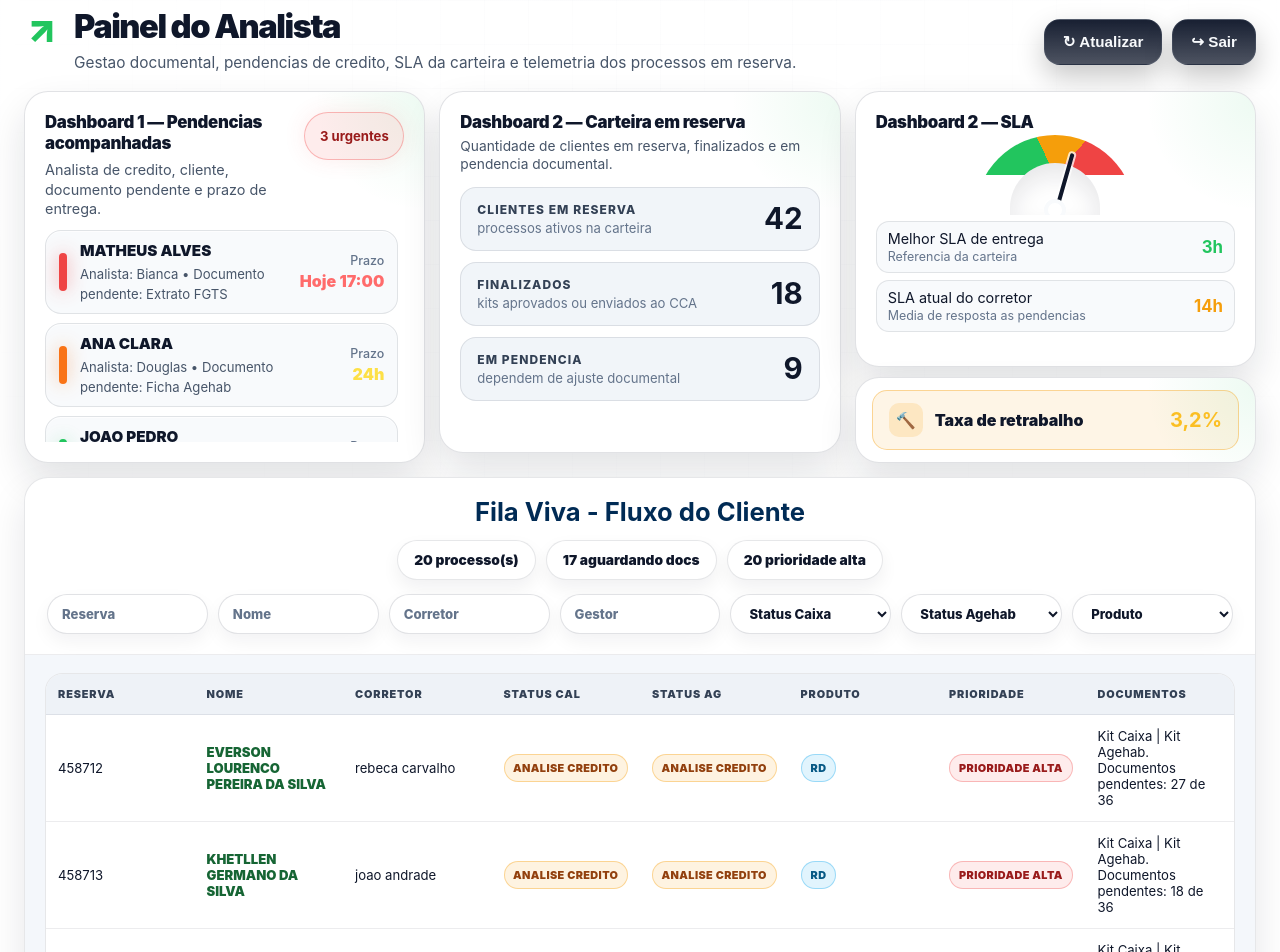
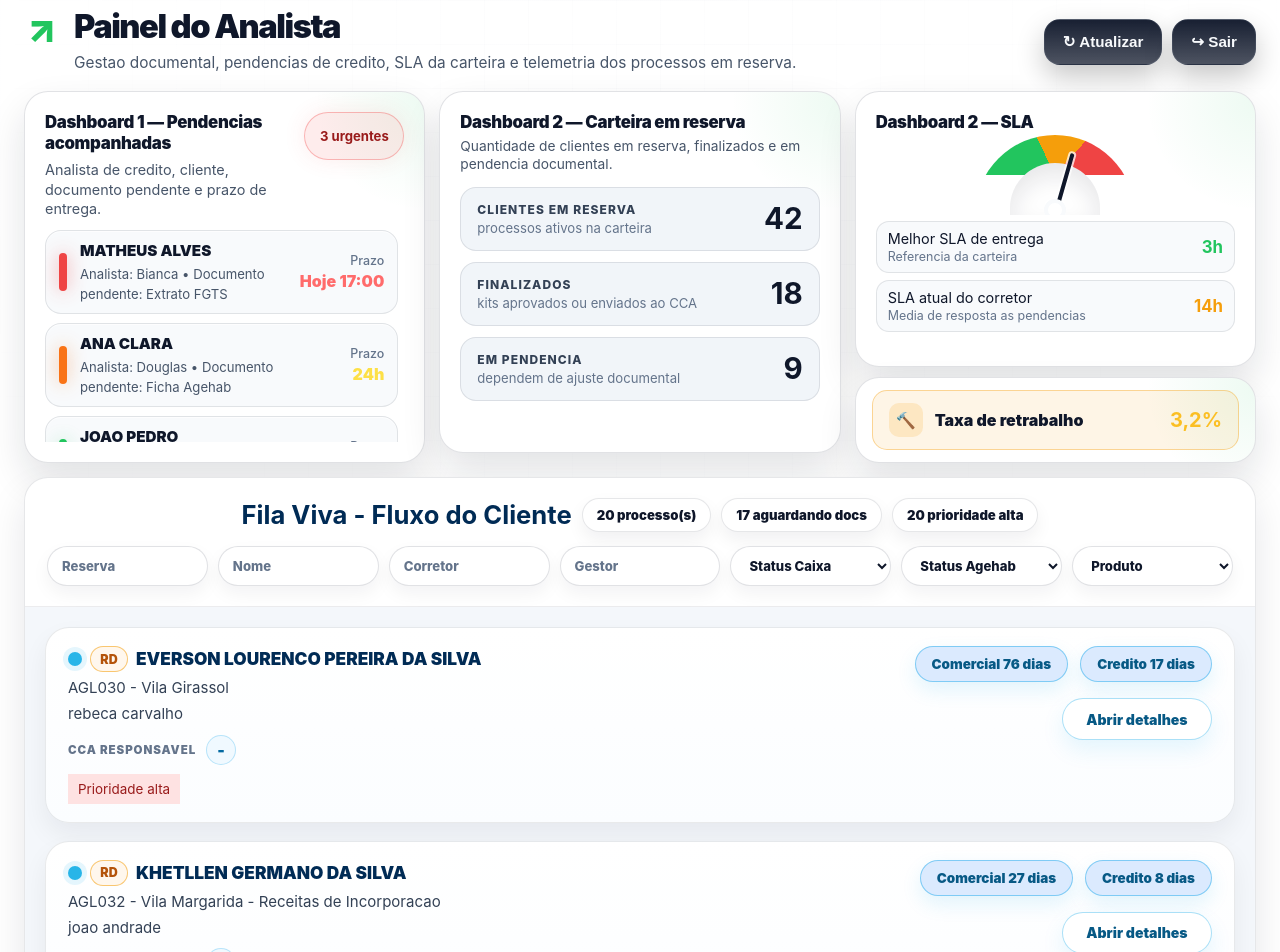
Before and after one commit to catsandygo-design/MAQ2-CREDITO, a Next.js app: page /app/analista in a window 1280 px wide. Shown: the top 952 px of the page. Built offline with nearby package versions, Linux system fonts and the light colour scheme.

Commit message:
revertendo erro no filtro, daqui pra baixo so ladeira

```diff
--- a/src/app/app/analista/page.tsx
+++ b/src/app/app/analista/page.tsx
@@ -98,6 +98,7 @@ const resumoCarteira = [
 ];
 
 export default function AppAnalistaPage() {
+  const [detalhesAbertos, setDetalhesAbertos] = useState<string[]>([]);
   const [filtros, setFiltros] = useState({
     reserva: '',
     nome: '',
@@ -107,6 +108,12 @@ export default function AppAnalistaPage() {
     agehab: '',
     produto: '',
   });
+
+  const alternarDetalhe = (id: string) => {
+    setDetalhesAbertos((abertos) => (
+      abertos.includes(id) ? abertos.filter((item) => item !== id) : [...abertos, id]
+    ));
+  };
 
   const filaFiltrada = useMemo(() => {
     const normalizar = (valor: string) => valor.trim().toLowerCase();
@@ -217,10 +224,8 @@ export default function AppAnalistaPage() {
 
       <section className="analyst-live-board">
         <header className="analyst-live-head">
-          <div className="analyst-live-title">
+          <div className="analyst-live-title-row">
             <h2>Fila Viva - Fluxo do Cliente</h2>
-          </div>
-          <div className="analyst-live-summary">
             <strong>20 processo(s)</strong>
             <strong>17 aguardando docs</strong>
             <strong>20 prioridade alta</strong>
@@ -273,35 +278,113 @@ export default function AppAnalistaPage() {
           </div>
         </header>
 
-        <div className="analyst-live-table-wrap">
-          <table className="analyst-live-table">
-            <thead>
-              <tr>
-                <th>Reserva</th>
-                <th>Nome</th>
-                <th>Corretor</th>
-                <th>Status Cal</th>
-                <th>Status Ag</th>
-                <th>Produto</th>
-                <th>Prioridade</th>
-                <th>Documentos</th>
-              </tr>
-            </thead>
-            <tbody>
-              {filaFiltrada.map((cliente) => (
-                <tr key={cliente.id}>
-                  <td>{cliente.id}</td>
-                  <td><strong>{cliente.cliente}</strong></td>
-                  <td>{cliente.corretor}</td>
-                  <td><span className="analyst-table-pill warn">{cliente.caixa}</span></td>
-                  <td><span className="analyst-table-pill warn">{cliente.agehab}</span></td>
-                  <td><span className="analyst-table-pill info">{cliente.produto}</span></td>
-                  <td><span className="analyst-table-pill danger">{cliente.prioridade}</span></td>
-                  <td>{cliente.resumo}</td>
-                </tr>
-              ))}
-            </tbody>
-          </table>
+        <div className="analyst-live-list">
+          {filaFiltrada.map((cliente) => {
+            const detalheAberto = detalhesAbertos.includes(cliente.id);
+
+            return (
+            <article className={`analyst-live-card ${detalheAberto ? 'is-open' : ''}`} key={cliente.id}>
+              <div className="analyst-live-main">
+                <div className="analyst-client-title">
+                  <i />
+                  <b>{cliente.produto}</b>
+                  <h3>{cliente.cliente}</h3>
+                </div>
+                <p>{cliente.empreendimento}</p>
+                <p>{cliente.corretor}</p>
+                <div className="analyst-cca-line">
+                  <span>CCA responsavel</span>
+                  <em>{cliente.cca}</em>
+                </div>
+                <small>{cliente.prioridade}</small>
+              </div>
+
+              <div className="analyst-live-status">
+                <div>
+                  <span>Comercial {cliente.comercial}</span>
+                  <span>Credito {cliente.credito}</span>
+                </div>
+                <button type="button" onClick={() => alternarDetalhe(cliente.id)}>
+                  {detalheAberto ? 'Fechar detalhes' : 'Abrir detalhes'}
+                </button>
+              </div>
+
+              {detalheAberto && (
+                <div className="analyst-detail-panel">
+                  <div className="analyst-detail-grid">
+                    <section className="analyst-detail-box">
+                      <span>Panorama</span>
+                      <h4>{cliente.panorama}</h4>
+                      <p>{cliente.resumo}</p>
+                      <div className="analyst-detail-tags">
+                        <b>Aging {cliente.aging}</b>
+                        <b className="danger">SLA CCA {cliente.slaCca}</b>
+                      </div>
+                    </section>
+
+                    <section className="analyst-detail-box analyst-next-action">
+                      <span>Proxima acao</span>
+                      <h4>Atuar em Caixa: Analise Credito</h4>
+                      <p>Caixa: Analise Credito</p>
+                      <p>Sem observacao registrada</p>
+                    </section>
+                  </div>
+
+                  <section className="analyst-stage-card">
+                    <div className="analyst-stage-head">
+                      <b>Kit Caixa</b>
+                      <strong>Em Analise Credito</strong>
+                    </div>
+                    <div className="analyst-stage-line kit-caixa">
+                      {['Reserva', 'Em Analise Credito', 'Emitindo Formularios', 'Formularios Em Assinatura', 'Formularios Assinados', 'Finalizado'].map((etapa, index) => (
+                        <div className={index === 1 ? 'current' : index === 0 ? 'done' : ''} key={etapa}>
+                          <i />
+                          <span>{etapa}</span>
+                        </div>
+                      ))}
+                    </div>
+                  </section>
+
+                  <section className="analyst-stage-card analyst-repasse">
+                    <div className="analyst-stage-head">
+                      <b>Kit Agehab</b>
+                      <strong>Em Analise Credito</strong>
+                    </div>
+                    <div className="analyst-stage-line kit-agehab">
+                      {['Reserva', 'Em Analise Credito', 'Ficha emitida', 'Ficha Recebida', 'Em Validacao Agehab', 'Agehab Validada'].map((etapa, index) => (
+                        <div className={index === 1 ? 'current' : index === 0 ? 'done' : ''} key={etapa}>
+                          <i />
+                          <span>{etapa}</span>
+                        </div>
+                      ))}
+                    </div>
+                  </section>
+
+                  <div className="analyst-detail-bottom">
+                    {[
+                      ['Caixa', cliente.caixa],
+                      ['Agehab', cliente.agehab],
+                      ['Sinal', cliente.sinal],
+                      ['Fiador', cliente.fiador],
+                      ['SLA CCA', cliente.slaCca],
+                    ].map(([label, value]) => (
+                      <section className="analyst-mini-card" key={label}>
+                        <span>{label}</span>
+                        <b>{value}</b>
+                      </section>
+                    ))}
+                    <section className="analyst-pendency-card">
+                      <h4>Pendencias mapeadas</h4>
+                      {cliente.pendencias.map((pendencia) => (
+                        <p key={pendencia}>{pendencia}</p>
+                      ))}
+                    </section>
+                  </div>
+                </div>
+              )}
+            </article>
+          );
+          })}
         </div>
       </section>
     </main>
--- a/src/app/globals.css
+++ b/src/app/globals.css
@@ -309,6 +309,8 @@ body,
 .analyst-live-board { position:relative; z-index:1; width:min(100%,1760px); margin:14px auto 0; border:1px solid rgba(15,23,42,.10); border-radius:24px; background:#ffffff; box-shadow:0 18px 38px rgba(15,23,42,.10); color:#0f172a; overflow:hidden; }
 .analyst-live-head { display:grid; grid-template-columns:1fr; gap:14px; padding:20px 22px; border-bottom:1px solid rgba(15,23,42,.08); }
 .analyst-live-title { text-align:center; }
+.analyst-live-title-row { display:flex; align-items:center; justify-content:center; gap:10px; flex-wrap:wrap; text-align:center; }
+.analyst-live-title-row strong { min-height:34px; display:inline-flex; align-items:center; justify-content:center; border:1px solid rgba(15,23,42,.10); border-radius:999px; background:#ffffff; color:#0f172a; padding:0 14px; font-size:.82rem; font-weight:900; box-shadow:0 8px 18px rgba(15,23,42,.06); }
 .analyst-live-head span { display:block; color:#0284c7; text-transform:uppercase; letter-spacing:.16em; font-size:.78rem; font-weight:950; margin-bottom:8px; }
 .analyst-live-head h2 { margin:0; color:#002b55; font-size:1.6rem; line-height:1.1; font-weight:650; }
 .analyst-live-head p { margin:10px 0 0; color:#334155; font-size:.94rem; }
```
